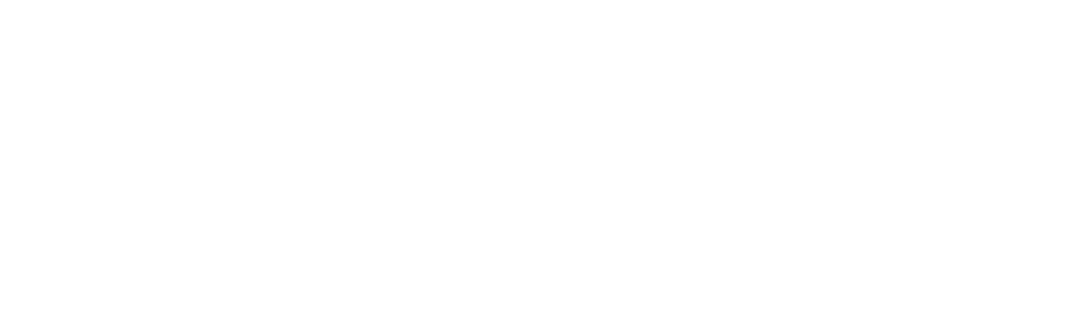
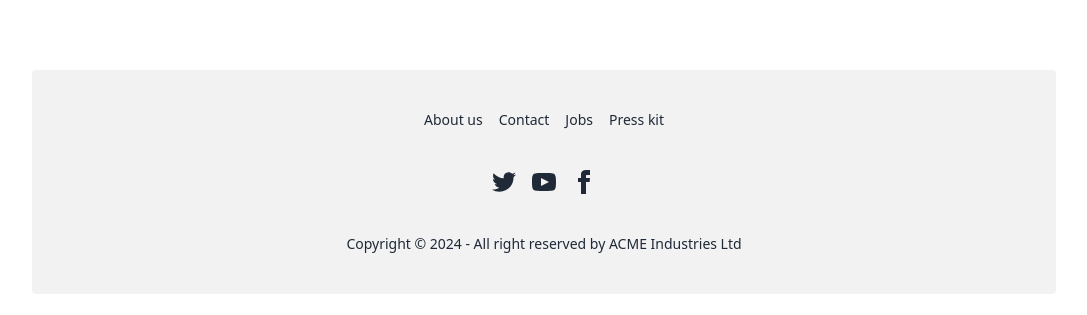
Before and after one commit to EjuMir/GoBook, a React (Vite) app: page / in a window 1280 px wide. Shown: the part 482-797 px from the top of the page, without its empty margins (96-1183 px from the left). Built offline with nearby package versions, Linux system fonts and the light colour scheme; no server answers.

Commit message:
footer done

```diff
--- /dev/null
+++ b/src/Layout/Footer/Footer.jsx
@@ -0,0 +1,27 @@
+
+const Footer = () => {
+    return (
+        <div className="mt-10">
+            <footer className="footer footer-center p-10 bg-base-200 text-base-content rounded">
+                <nav className="grid grid-flow-col gap-4">
+                    <a className="link link-hover">About us</a>
+                    <a className="link link-hover">Contact</a>
+                    <a className="link link-hover">Jobs</a>
+                    <a className="link link-hover">Press kit</a>
+                </nav>
+                <nav>
+                    <div className="grid grid-flow-col gap-4">
+                        <a><svg xmlns="http://www.w3.org/2000/svg" width="24" height="24" viewBox="0 0 24 24" className="fill-current"><path d="M24 4.557c-.883.392-1.832.656-2.828.775 1.017-.609 1.798-1.574 2.165-2.724-.951.564-2.005.974-3.127 1.195-.897-.957-2.178-1.555-3.594-1.555-3.179 0-5.515 2.966-4.797 6.045-4.091-.205-7.719-2.165-10.148-5.144-1.29 2.213-.669 5.108 1.523 6.574-.806-.026-1.566-.247-2.229-.616-.054 2.281 1.581 4.415 3.949 4.89-.693.188-1.452.232-2.224.084.626 1.956 2.444 3.379 4.6 3.419-2.07 1.623-4.678 2.348-7.29 2.04 2.179 1.397 4.768 2.212 7.548 2.212 9.142 0 14.307-7.721 13.995-14.646.962-.695 1.797-1.562 2.457-2.549z"></path></svg></a>
+                        <a><svg xmlns="http://www.w3.org/2000/svg" width="24" height="24" viewBox="0 0 24 24" className="fill-current"><path d="M19.615 3.184c-3.604-.246-11.631-.245-15.23 0-3.897.266-4.356 2.62-4.385 8.816.029 6.185.484 8.549 4.385 8.816 3.6.245 11.626.246 15.23 0 3.897-.266 4.356-2.62 4.385-8.816-.029-6.185-.484-8.549-4.385-8.816zm-10.615 12.816v-8l8 3.993-8 4.007z"></path></svg></a>
+                        <a><svg xmlns="http://www.w3.org/2000/svg" width="24" height="24" viewBox="0 0 24 24" className="fill-current"><path d="M9 8h-3v4h3v12h5v-12h3.642l.358-4h-4v-1.667c0-.955.192-1.333 1.115-1.333h2.885v-5h-3.808c-3.596 0-5.192 1.583-5.192 4.615v3.385z"></path></svg></a>
+                    </div>
+                </nav>
+                <aside>
+                    <p>Copyright © 2024 - All right reserved by ACME Industries Ltd</p>
+                </aside>
+            </footer>
+        </div>
+    );
+};
+
+export default Footer;
--- a/src/Root/Roots.jsx
+++ b/src/Root/Roots.jsx
@@ -1,11 +1,13 @@
 import { Outlet } from "react-router-dom";
 import Navbar from "../Layout/Navbar/Navbar";
+import Footer from "../Layout/Footer/Footer";
 
 const Roots = () => {
     return (
         <div>
             <Navbar></Navbar>
             <Outlet></Outlet>
+            <Footer></Footer>
         </div>
     );
 };
```
